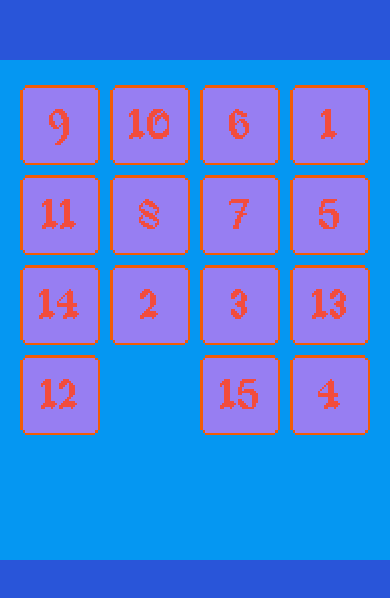
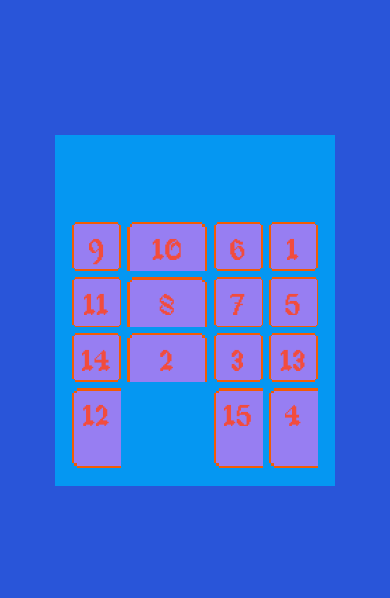
Before and after one commit to neonbevz/fifteen, a plain HTML site: page index.html in a window 390 px wide. Shown: the part 112-710 px from the top of the page. Drawn offline with Linux system fonts and the light colour scheme.

Commit message:
Add responsive scaling

```diff
--- a/main.css
+++ b/main.css
@@ -33,10 +33,13 @@ body {
 
 .game {
     position: relative;
-    width: 400px;
-    height: 500px;
-    top: calc(50% - 250px);
-    left: calc(50% - 200px);
+
+    width: 72vmin;
+    height: 90vmin;
+
+    top: calc(50% - 45vmin);
+    left: calc(50% - 36vmin);
+
     background-color: var(--color-light-blue);
 }
 
@@ -46,24 +49,26 @@ body {
 
 .game__cells-container {
     width: 100%;
-    padding: 25px;
+    height: 80%;
+    padding: calc(100% / 16);
+
+    position: absolute;
+    bottom: 0;
 
     display: grid;
-    grid-gap: 10px;
+    grid-gap: calc(100% / 40);
     grid-template-columns: 1fr 1fr 1fr 1fr;
     grid-template-rows: 1fr 1fr 1fr 1fr;
 }
 
-.game__cells-container:before {
-    content: "";
-    display: none;
-    padding-top: 100%;
-}
+/*.game__cells-container:before {*/
+/*    content: "";*/
+/*    display: none;*/
+/*    padding-top: 100%;*/
+/*}*/
 
 .game-cell {
     position: relative;
-    width: 80px;
-    height: 80px;
 
     background: transparent;
 
@@ -82,10 +87,6 @@ body {
     position: absolute;
     top: 0;
     left: 0;
-    /*transition: top 1s, left 1s;*/
-    /*-moz-transition: top 1s, left 1s;*/
-    /*-webkit-transition:top 1s, left 1s;*/
-    /*-o-transition: top 1s, left 1s;*/
 
     transform: translate(0, 0);
     transition: transform .2s;
@@ -99,8 +100,8 @@ body {
 
     text-align: center;
     font-family: OldEnglishGothicPixel, serif;
-    font-size: 40px;
-    line-height: 80px;
+    font-size: 7.2vmin;
+    line-height: 14.4vmin;
     color: var(--color-red);
 }
 
@@ -121,14 +122,3 @@ body {
 .game-cell:focus, .game-cell_empty:focus {
     outline: none;
 }
-
-/*.game-cell__image {*/
-/*position: absolute;*/
-/*top:0;*/
-/*left: 0;*/
-/*height: 100%;*/
-/*width: 100%;*/
-
-/*background: url("resources/images/cell-outline.svg");*/
-/*background-size: cover;*/
-/*}*/
--- a/main.js
+++ b/main.js
@@ -121,7 +121,6 @@ function GenerateField() {
         Field.push([]);
 
         for (let x = 0; x < FieldWidth; x++) {
-            // Field[y].push(shuffled[y * FieldWidth + x]);
             let id = y * FieldWidth + x;
             let value = shuffled[id];
 
@@ -137,28 +136,6 @@ function GenerateField() {
             Field[y].push(newCell);
         }
     }
-
-    RenderField();
-}
-
-
-function RenderField() {
-    // for (let y = 0; y < FieldHeight; y++) {
-    //     for (let x = 0; x < FieldWidth; x++) {
-    //         let cellHtml;
-    //
-    //         if (Field[y][x].value === 0) {
-    //             cellHtml = EmptyCellTemplate();
-    //         } else {
-    //             let cellValue = Field[y][x].value;
-    //             cellHtml = CellTemplate("cell-" +, cellValue);
-    //         }
-    //
-    //         let cellElement = HtmlToElement(cellHtml);
-    //         FieldElement.appendChild(cellElement);
-    //     }
-    // }
-    // childNode[4].parentNode.insertBefore(childNode[4], childNode[3]);
 }
 
 
@@ -196,18 +173,13 @@ function OnCellClick(cell) {
  * @return {number}
  */
 function FindEmptyNeighbor(cellPositionX, cellPositionY) {
-    // console.log(cellPositionX, cellPositionY);
     if (cellPositionY > 0 && Field[cellPositionY - 1][cellPositionX].value === 0) {
-        // return [cellPositionX, cellPositionY - 1];
         return Direction.up;
     } else if (cellPositionY < FieldHeight - 1 && Field[cellPositionY + 1][cellPositionX].value === 0) {
-        // return [cellPositionX, cellPositionY + 1];
         return Direction.down;
     } else if (cellPositionX > 0 && Field[cellPositionY][cellPositionX - 1].value === 0) {
-        // return [cellPositionX - 1, cellPositionY];
         return Direction.left;
     } else if (cellPositionX < FieldWidth - 1 && Field[cellPositionY][cellPositionX + 1].value === 0) {
-        // return [cellPositionX + 1, cellPositionY];
         return Direction.right;
     } else {
         // return [];
```
